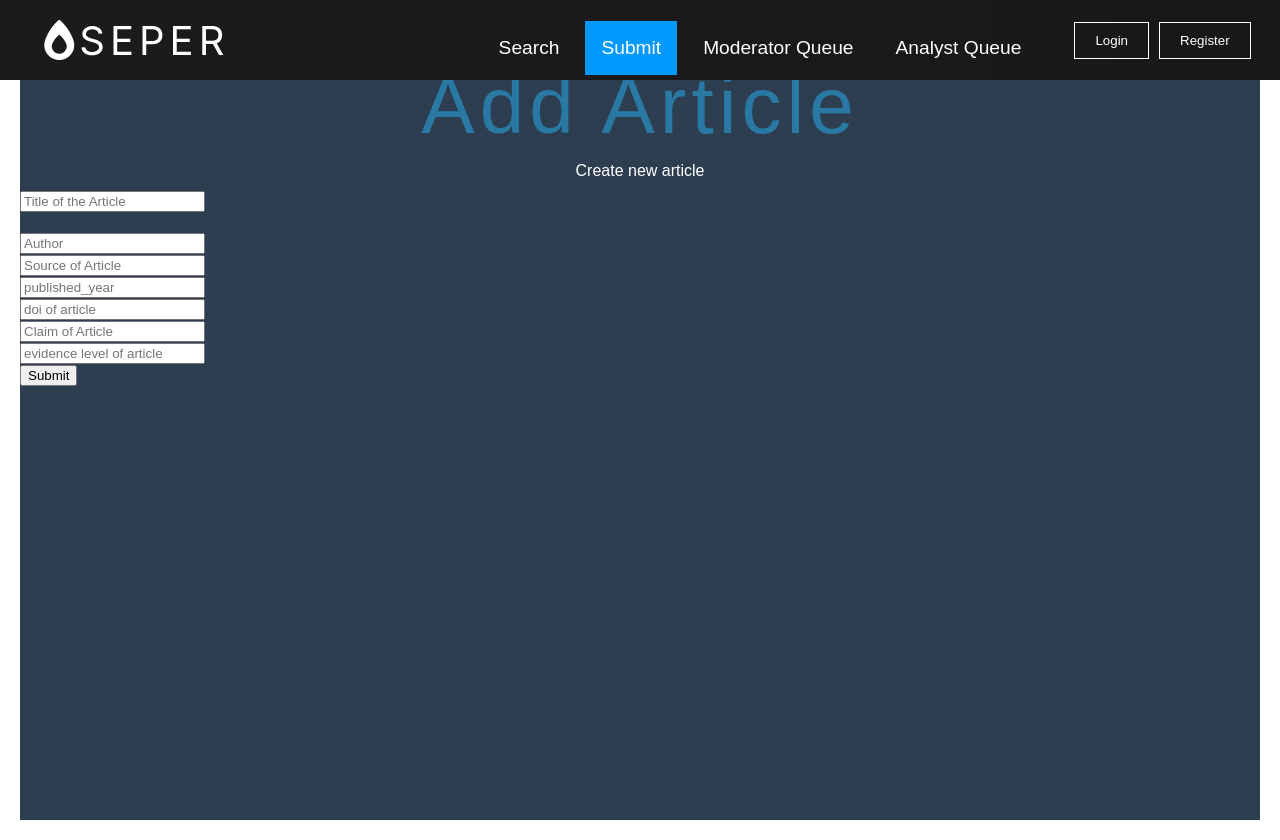
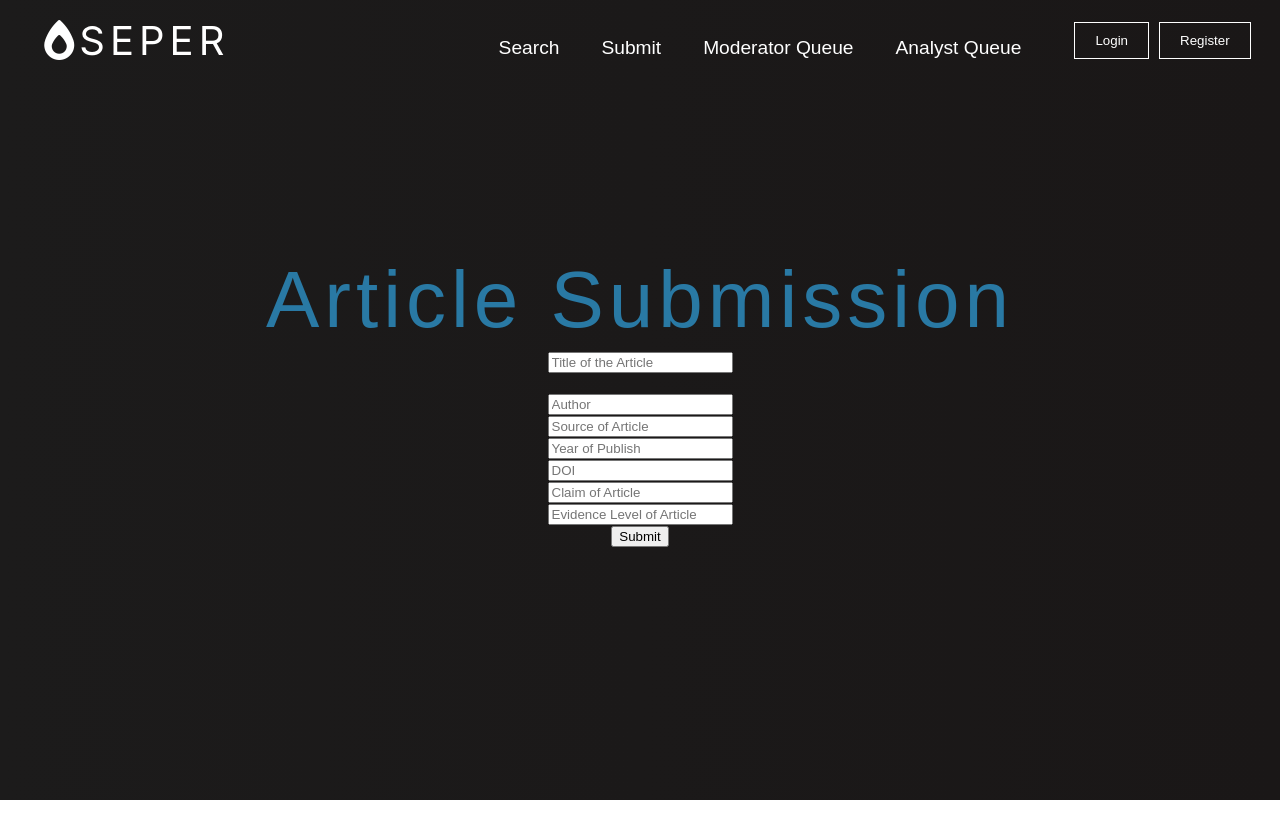
Before and after one commit to JackwillJudge/CISE_Serper_Assign2, a React (Create React App) app in the folder seper/: page /Submit in a window 1280 px wide. After the commit the page ends 800 px from the top, so only its background shows below. Built offline with nearby package versions, Linux system fonts and the light colour scheme.

Commit message:
submission form Reformat

```diff
--- a/seper/src/index.css
+++ b/seper/src/index.css
@@ -30,10 +30,7 @@ ul.header li a {
   padding: 20px;
   display: inline-block;
 }
-.content {
-  background-color: #FFF;
-  padding: 20px;
-}
+
 .content h2 {
   padding: 0;
   margin: 0;
@@ -41,6 +38,3 @@ ul.header li a {
 .content li {
   margin-bottom: 10px;
 }
-.active {
-  background-color: #0099FF;
-}
--- a/seper/src/pages/Home.js
+++ b/seper/src/pages/Home.js
@@ -1,5 +1,5 @@
 import React from "react";
-import "./Home.css";
+import "./Pages.css";
 
 function Home() {
   return (
--- a/seper/src/pages/Home.css
+++ b/seper/src/pages/Pages.css
@@ -15,6 +15,7 @@
 .text-container {
   display: table-cell;
   vertical-align: middle;
+  text-align: center;
 }
 
 .footer {
--- a/seper/src/pages/Submit.js
+++ b/seper/src/pages/Submit.js
@@ -1,150 +1,136 @@
-import React, { Component } from 'react';
-import { Link } from 'react-router-dom';
-import '../App.css';
-import axios from 'axios';
-
+import React, { Component } from "react";
+import { Link } from "react-router-dom";
+import "../App.css";
+import axios from "axios";
+import "./Pages.css";
 
 class CreateArticle extends Component {
   constructor() {
     super();
     this.state = {
-      title: '',
-      source:'',
-      published_year:'',
-      doi:'',
-      claim:'',
-      evidence_level: ''
+      title: "",
+      source: "",
+      published_year: "",
+      doi: "",
+      claim: "",
+      evidence_level: "",
     };
   }
 
-  onChange = e => {
+  onChange = (e) => {
     this.setState({ [e.target.name]: e.target.value });
   };
 
-  onSubmit = e => {
+  onSubmit = (e) => {
     e.preventDefault();
 
     const data = {
       title: this.state.title,
       source: this.state.source,
       published_year: this.state.published_year,
-      doi:this.state.doi,
+      doi: this.state.doi,
       claim: this.state.claim,
-      evidence_level: this.state.evidence_level
+      evidence_level: this.state.evidence_level,
     };
 
     axios
-      .post('http://localhost:8082/api/articles', data)
-      .then(res => {
+      .post("http://localhost:8082/api/articles", data)
+      .then((res) => {
         this.setState({
-            title: '',
-            source:'',
-            published_year:'',
-            doi:'',
-            claim:'',
-            evidence_level: ''
+          title: "",
+          source: "",
+          published_year: "",
+          doi: "",
+          claim: "",
+          evidence_level: "",
+        });
+        this.props.history.push("/");
       })
-        this.props.history.push('/');
-      })
-      .catch(err => {
+      .catch((err) => {
         console.log("Error in CreateArticle!");
-      })
+      });
   };
 
   render() {
     return (
-      <div className="CreateArticle">
-        <div className="container">
-          <div className="row">
-            <div className="col-md-8 m-auto">
-              <br />
-              <Link to="/" className="btn btn-outline-warning float-left">
-                  Show Article List
-              </Link>
-            </div>
-            <div className="col-md-8 m-auto">
-              <h1 className="display-4 text-center">Add Article</h1>
-              <p className="lead text-center">
-                  Create new article
-              </p>
-
+      <div className="body-container">
+        <div className="text-container">
+          <h1>Article Submission</h1>
+          <div className="submission-form">
             <form noValidate onSubmit={this.onSubmit}>
-                <div className='form-group'>
+              <div className="form-group">
                 <input
-                    type='text'
-                    placeholder='Title of the Article'
-                    name='title'
-                    className='form-control'
+                  type="text"
+                  placeholder="Title of the Article"
+                  name="title"
+                  className="form-control"
                   value={this.state.title}
                   onChange={this.onChange}
                 />
               </div>
               <br />
 
-
-                <div className='form-group'>
+              <div className="form-group">
                 <input
-                    type='text'
-                    placeholder='Author'
-                    name='author'
-                    className='form-control'
+                  type="text"
+                  placeholder="Author"
+                  name="author"
+                  className="form-control"
                   value={this.state.author}
                   onChange={this.onChange}
                 />
               </div>
 
-                <div className='form-group'>
+              <div className="form-group">
                 <input
-                    type='text'
-                    placeholder='Source of Article'
-                    name='source'
-                    className='form-control'
+                  type="text"
+                  placeholder="Source of Article"
+                  name="source"
+                  className="form-control"
                   value={this.state.source}
                   onChange={this.onChange}
                 />
               </div>
 
-
-
-                <div className='form-group'>
+              <div className="form-group">
                 <input
-                    type='year'
-                    placeholder='published_year'
-                    name='published_year'
-                    className='form-control'
+                  type="year"
+                  placeholder="Year of Publish"
+                  name="published_year"
+                  className="form-control"
                   value={this.state.published_year}
                   onChange={this.onChange}
                 />
               </div>
 
-                <div className='form-group'>
+              <div className="form-group">
                 <input
-                    type='text'
-                    placeholder='doi of article'
-                    name='doi'
-                    className='form-control'
+                  type="text"
+                  placeholder="DOI"
+                  name="doi"
+                  className="form-control"
                   value={this.state.doi}
                   onChange={this.onChange}
                 />
               </div>
 
-                <div className='form-group'>
+              <div className="form-group">
                 <input
-                    type='text'
-                    placeholder='Claim of Article'
-                    name='claim'
-                    className='form-control'
+                  type="text"
+                  placeholder="Claim of Article"
+                  name="claim"
+                  className="form-control"
                   value={this.state.claim}
                   onChange={this.onChange}
                 />
               </div>
 
-                <div className='form-group'>
+              <div className="form-group">
                 <input
-                    type='text'
-                    placeholder='evidence level of article'
-                    name='evedence_level'
-                    className='form-control'
+                  type="text"
+                  placeholder="Evidence Level of Article"
+                  name="evedence_level"
+                  className="form-control"
                   value={this.state.evidence_level}
                   onChange={this.onChange}
                 />
@@ -158,7 +144,6 @@ class CreateArticle extends Component {
           </div>
         </div>
       </div>
-      </div>
     );
   }
 }
```
Also changed, not shown: 1 other file (tests, documents, lock files or other folders). Lines whose indentation alone changed are shown as unchanged.
